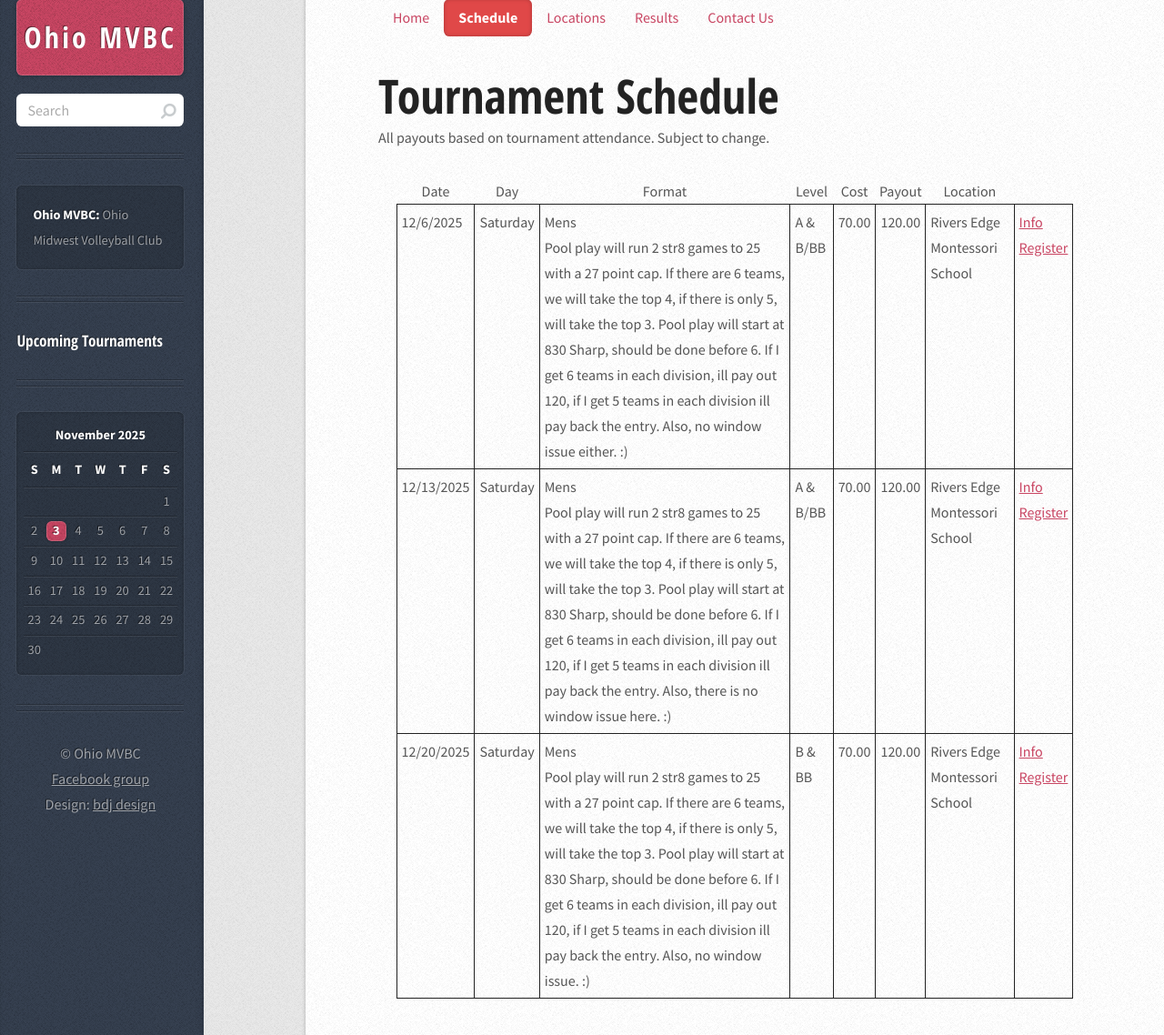
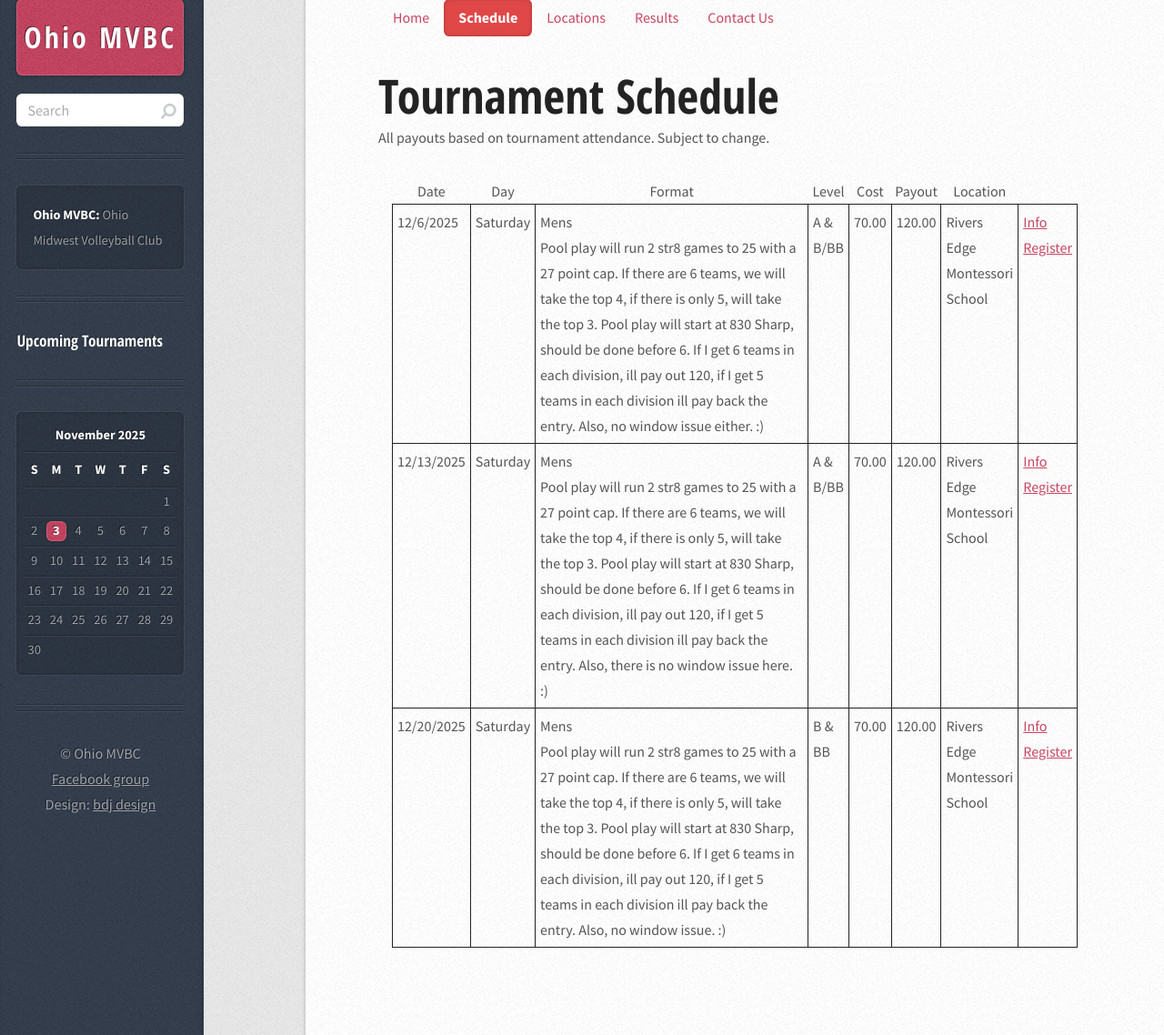
Before and after one commit to Jdneb220/ohiomvbc, a PHP site: page /schedule.php in a window 1280 px wide. Shown: the part 49-1187 px from the top of the page at 91% size. Run offline with PHP 8.4, Linux system fonts and the light colour scheme.

Commit message:
Adjust table header format column width

```diff
--- a/schedule.php
+++ b/schedule.php
@@ -60,7 +60,7 @@
 
 						<tr><th>Date</th><th>Day</th>
 
-						<th>Format</th>
+						<th style="min-width:300px">Format</th>
 
 						<th>Level</th>
 
```
